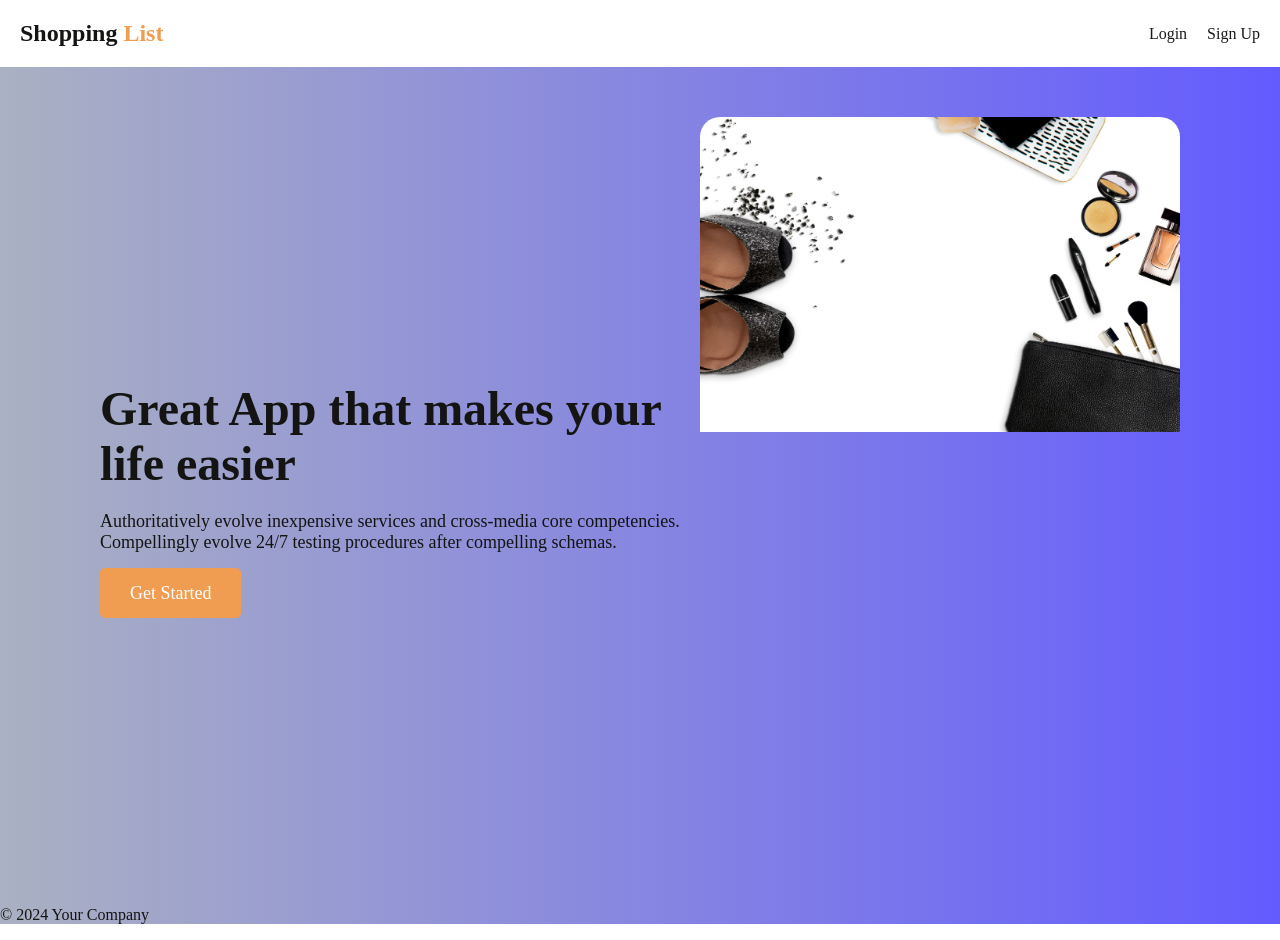
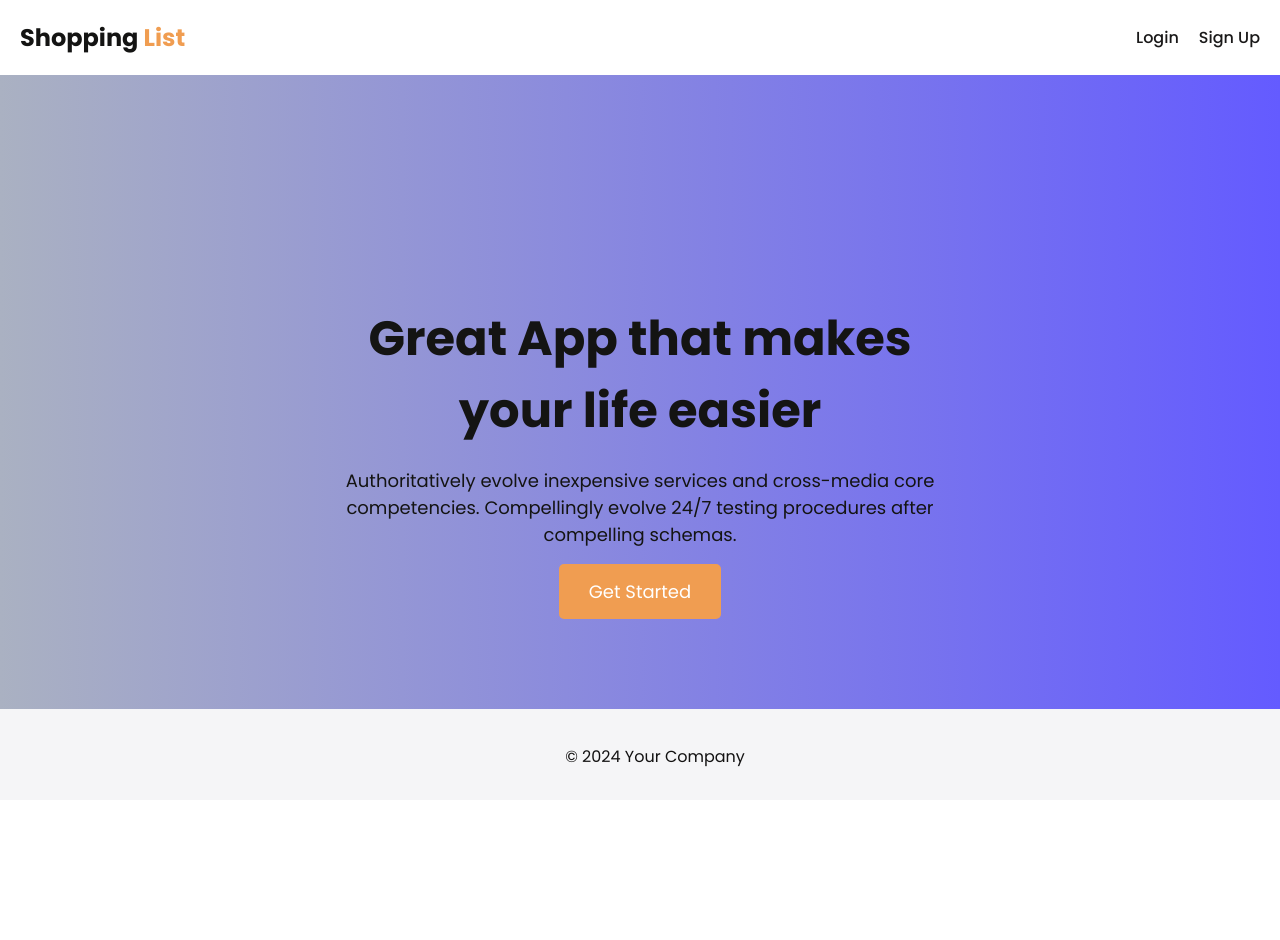
Before and after one commit to Yolanda-landii/Shopping-App, a React (Create React App) app: page / in a window 1280 px wide. After the commit the page ends 800 px from the top, so only its background shows below. Built offline with nearby package versions, Linux system fonts and the light colour scheme.

Commit message:
modified the landing page

```diff
--- a/src/pages/LandingPage.js
+++ b/src/pages/LandingPage.js
@@ -2,7 +2,6 @@ import React from 'react';
 import { Link } from 'react-router-dom';
 import Footer from '../components/Shared/Footer';
 import './Pages.css';
-import appImage from '../assets/pexels-brandandpalms-768975.jpg'; // Import the image
 
 const LandingPage = () => {
   return (
@@ -10,9 +9,9 @@ const LandingPage = () => {
       {/* Navbar Section */}
       <header className="navbar">
         <div className="navbar-container">
-        <div className="logo">
-          <i className="fa fa-shopping-cart"></i> Shopping <span>List</span>
-        </div>
+          <div className="logo">
+            <i className="fa fa-shopping-cart"></i> Shopping <span>List</span>
+          </div>
           <nav>
             <Link to="/login" className="nav-link">Login</Link>
             <Link to="/register" className="nav-link">Sign Up</Link>
@@ -29,9 +28,6 @@ const LandingPage = () => {
           </p>
           <Link to="/register" className="cta-button">Get Started</Link>
         </div>
-        <div className="hero-image">
-          <img src={appImage} alt="App Preview" /> {/* Use the imported image */}
-        </div>
       </div>
 
       <Footer />
--- a/src/pages/Pages.css
+++ b/src/pages/Pages.css
@@ -1,11 +1,15 @@
+@import url('https://fonts.googleapis.com/css2?family=Poppins:wght@300;400;500;600;700&display=swap');
 
 .landing-page-container {
-    font-family: 'Arial, sans-serif';
+  font-family: 'Poppins', sans-serif;
   color: #141413;
-
   background: linear-gradient(to right, #aab1c2, #645bff);
+  height: 100vh; /* Full viewport height */
+  display: flex;
+  flex-direction: column;
 }
 
+/* Navbar Styling */
 .navbar {
   padding: 20px;
   background-color: #f0efee;
@@ -14,7 +18,13 @@
   align-items: center;
 }
 
-  .navbar-container .logo {
+.navbar-container {
+  display: flex;
+  justify-content: space-between;
+  width: 100%;
+}
+
+.logo {
   font-size: 24px;
   font-weight: bold;
 }
@@ -34,11 +44,14 @@
   color: #ccc;
 }
 
+/* Hero Section */
 .hero-section {
+  flex: 1; /* Takes remaining space */
   display: flex;
-    justify-content: space-between;
+  justify-content: center;
   align-items: center;
-    padding: 50px 100px;
+  text-align: center;
+  padding: 20px;
 }
 
 .hero-content {
@@ -68,53 +81,12 @@
   background-color: #009a60;
 }
 
-  .hero-image img {
+footer {
+  background-color: #f5f5f7;
+  color: rgb(19, 18, 18);
+  text-align: center;
+  padding: 15px;
+  position: fixed;
   width: 100%;
-    max-width: 500px;
-    border-radius: 20px;
-    padding-bottom: 400px;
+  bottom: 0;
 }
-  /* src/styles.css */
-
-.shopping-list-page {
-  padding: 20px;
-}
-
-.shopping-list-item {
-  border: 1px solid #ccc;
-  padding: 10px;
-  margin-bottom: 10px;
-}
-
-.shopping-list-item img {
-  max-width: 100px;
-  height: auto;
-  display: block;
-  margin-top: 10px;
-}
-.item-card {
-  border: 1px solid #ddd;
-  border-radius: 8px;
-  padding: 16px;
-  margin: 10px 0;
-  box-shadow: 0 4px 8px rgba(0, 0, 0, 0.1);
-  display: flex;
-  flex-direction: column;
-  align-items: flex-start;
-}
-
-.item-card img {
-  max-width: 100px;
-  max-height: 100px;
-  object-fit: cover;
-  border-radius: 4px;
-}
-
-.item-card h3 {
-  margin: 0;
-  font-size: 1.2em;
-}
-
-.item-card p {
-  margin: 4px 0;
-}
```
Lines whose indentation alone changed are shown as unchanged.
